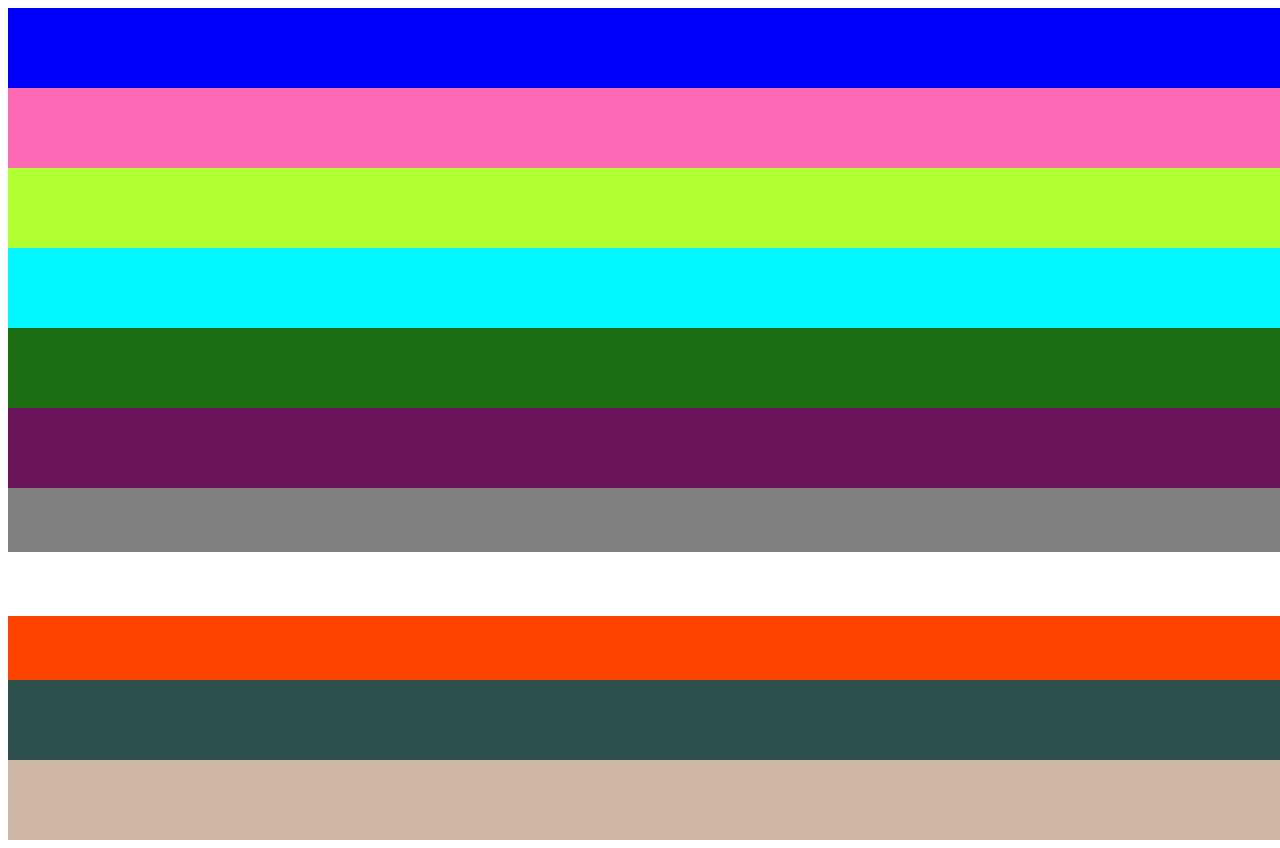
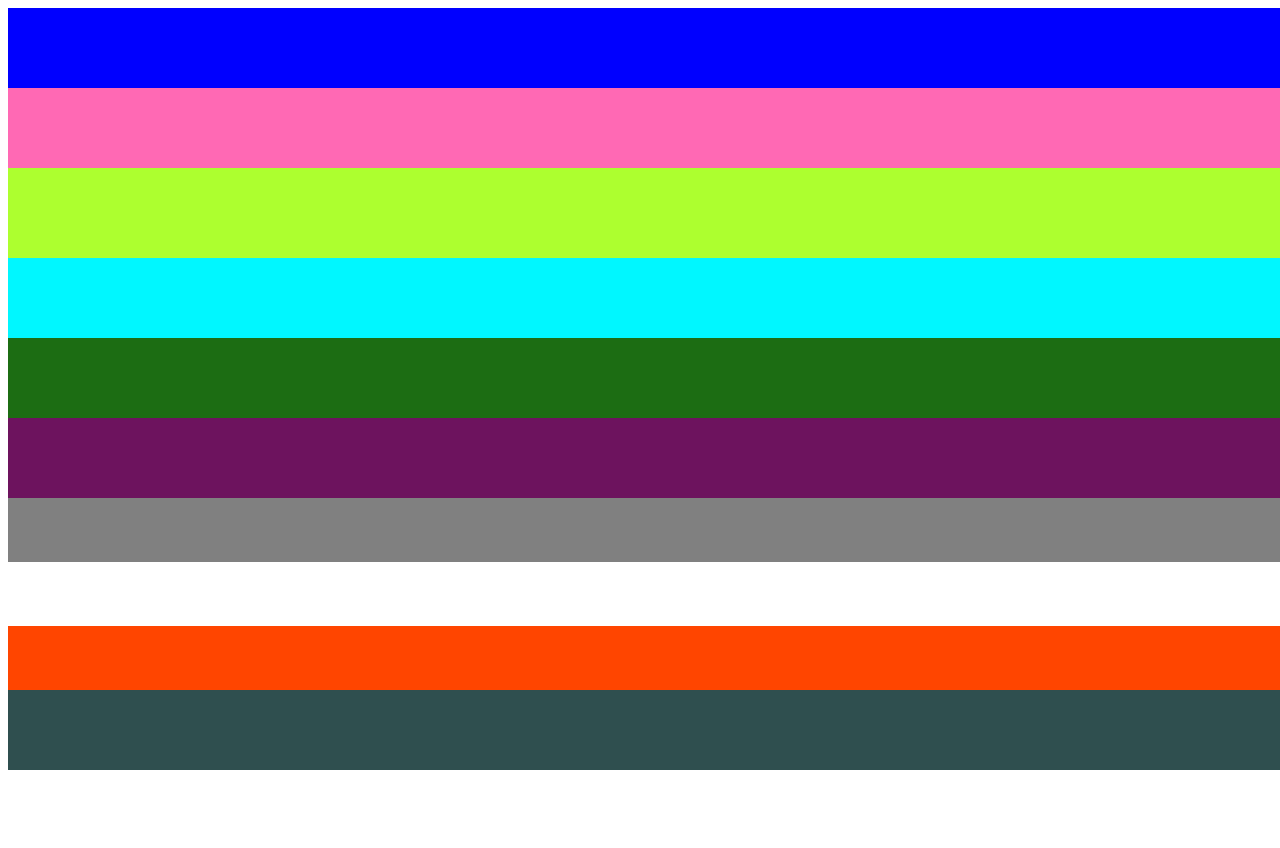
Before and after one commit to VasoThom/regenbogen, a plain HTML site: page index.html in a window 1280 px wide. Shown: the top 848 px of the page. After the commit the page ends 800 px from the top, so only its background shows below. Drawn offline with Linux system fonts and the light colour scheme.

Commit message:
regenbogenpixel

```diff
--- a/styles.css
+++ b/styles.css
@@ -9,7 +9,7 @@
   background-color: hotpink;
 }
 .pixel2 {
-  height: 80px;
+  height: 90px;
   width: 2000px;
   background-color: greenyellow;
 }
@@ -49,8 +49,3 @@
   width: 200vh;
   background-color: darkslategrey;
 }
-.vh1 {
-  height: 10vh;
-  width: 200vh;
-  background-color: rgba(132, 80, 43, 0.415);
-}
```
